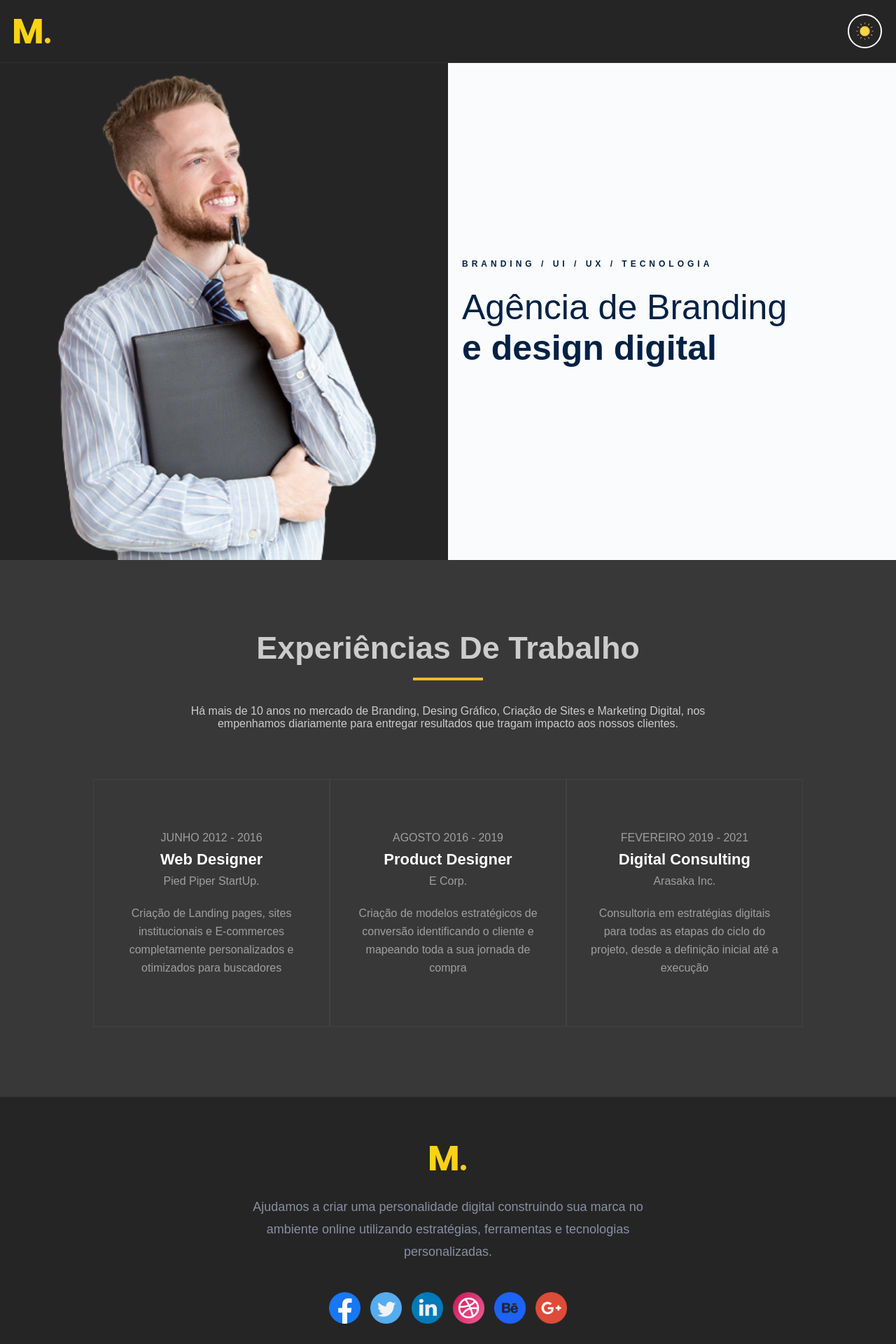
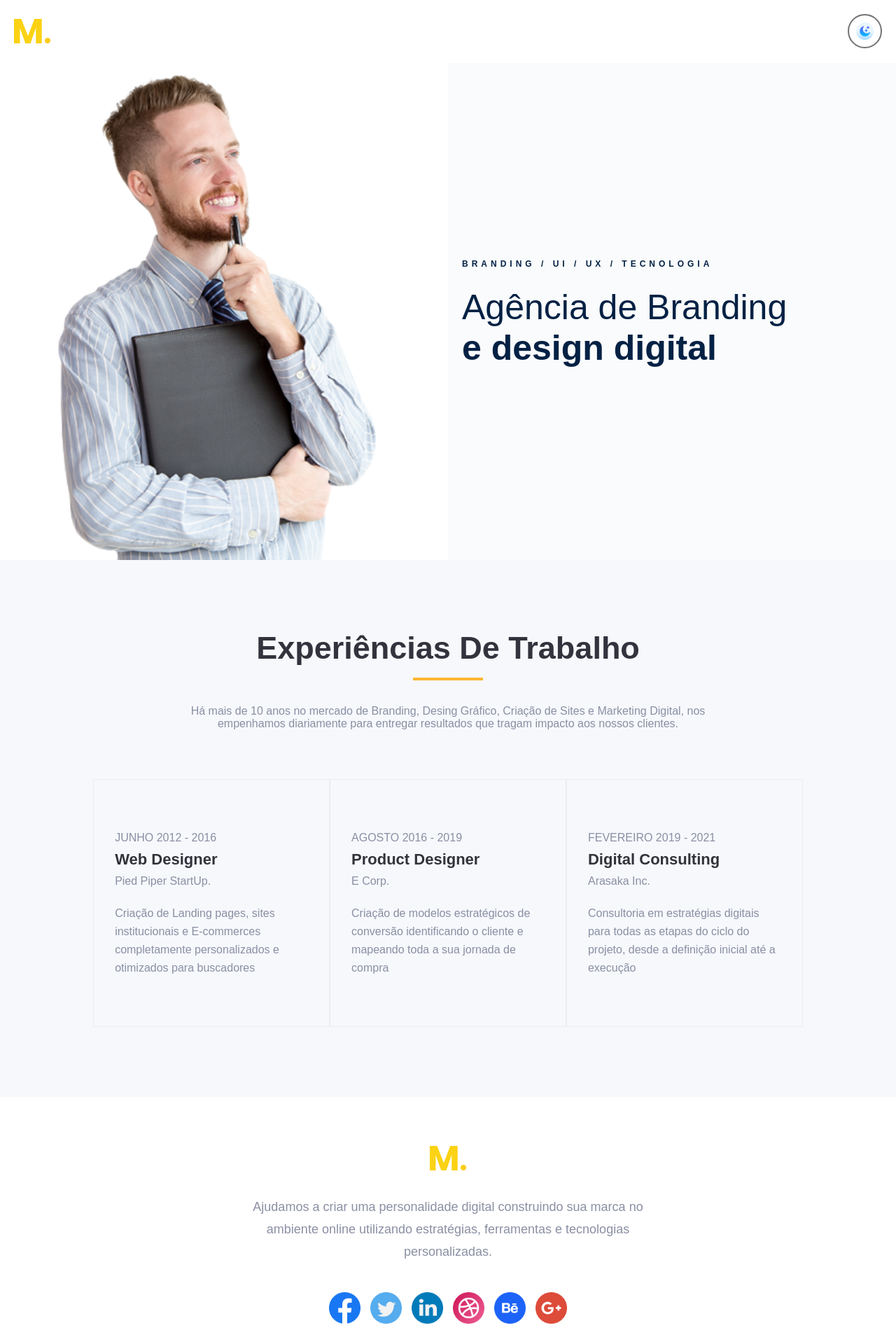
Before and after one commit to Andresa-Alves-Ribeiro/agencia-design-digital, a React (Create React App) app: page / in a window 1280 px wide. Shown: the top 1920 px of the page at 70% size. Built offline with nearby package versions, Linux system fonts and the light colour scheme.

Commit message:
Funcionalidade modo escuro e claro finalizada

```diff
--- a/src/App.js
+++ b/src/App.js
@@ -1,18 +1,24 @@
+import { useState } from 'react';
 import './App.css';
 import Banner from './components/Banner/Banner';
 import ExperienciaTrabalho from './components/ExperienciaTrabalho/ExperienciaTrabalho';
 import Rodape from './components/Rodape/Rodape';
 import Topo from './components/Topo/Topo';
 
-function App() {
+export default function App() {
+
+  const [ehTemaEscuro, setTemaEscuro] = useState(false)
+
+  const alterarTema = () => {
+    setTemaEscuro(!ehTemaEscuro)
+  }
+
   return (
-    <div className="App">
-      <Topo />
-      <Banner />
-      <ExperienciaTrabalho />
-      <Rodape />
-    </div>
+    <main>
+      <Topo alterarTema={alterarTema} ehTemaEscuro={ehTemaEscuro} />
+      <Banner ehTemaEscuro={ehTemaEscuro} />
+      <ExperienciaTrabalho ehTemaEscuro={ehTemaEscuro} />
+      <Rodape ehTemaEscuro={ehTemaEscuro} />
+    </main>
   );
 }
-
-export default App;
--- a/src/components/Banner/Banner.jsx
+++ b/src/components/Banner/Banner.jsx
@@ -1,9 +1,9 @@
 import './style.css';
 
-function Banner() {
+function Banner(props) {
     return (
         <section id='secao-banner'>
-            <div id="imagemDeFundo" className="fundo-modo-escuro"></div>
+            <div id="imagemDeFundo" className={props.ehTemaEscuro ? 'fundo-modo-escuro' : 'fundo-modo-claro'}></div>
             <div className='texto-banner'>
                 <p>BRANDING / UI / UX / TECNOLOGIA</p>
                 <h2>Agência de Branding</h2>
--- a/src/components/Card/Card.jsx
+++ b/src/components/Card/Card.jsx
@@ -1,8 +1,9 @@
-import './style.css';
+import "./style.css";
 
-function Card(props) {
+export default function Card(props) {
+
     return (
-        <div id="card" className="card-modo-escuro">
+        <div id="card" className={props.ehTemaEscuro ? 'card-modo-escuro' : 'card-modo-claro'}>
             <p className="primeiroParagrafo">{props.data}</p>
             <h4>{props.titulo}</h4>
             <p className="segundoParagrafo">{props.empresa}</p>
@@ -10,5 +11,3 @@ function Card(props) {
         </div>
     );
 }
-
-export default Card;
--- a/src/components/Card/style.css
+++ b/src/components/Card/style.css
@@ -3,11 +3,10 @@
   padding: 70px 30px;
   display: flex;
   flex-direction: column;
-  text-align: center;
   cursor: pointer;
 }
 
-#card:hover {
+#card:hover{
   background-color: #feb633;
   transition: all 1s;
 }
@@ -27,24 +26,24 @@
   border: 1px solid #edecec;
 }
 
-.card-modo-escuro {
-  border: 1px solid #ffffff0d;
-}
-
 .card-modo-claro h4 {
   color: #32333a;
-}
-
-.card-modo-escuro h4 {
-  color: #ffffff;
 }
 
 .card-modo-claro p {
   color: #8a8fa3;
 }
 
+.card-modo-escuro {
+  border: 1px solid #ffffff0d;
+}
+
+.card-modo-escuro h4{
+  color: #ffffff;
+}
+
 .card-modo-escuro p {
-  color: #9f9f9f;
+  color: #9F9F9F;
 }
 
 .primeiroParagrafo {
--- a/src/components/ExperienciaTrabalho/ExperienciaTrabalho.jsx
+++ b/src/components/ExperienciaTrabalho/ExperienciaTrabalho.jsx
@@ -1,10 +1,10 @@
 import Card from '../Card/Card';
 import './style.css';
 
-function ExperienciaTrabalho() {
+function ExperienciaTrabalho(props) {
     return (
-        <section id="secaoExpDeTrab" className="secao-modo-escuro">
-            <div id="container-texto" className="container-texto-modo-escuro">
+        <section id="secaoExpDeTrab" className={props.ehTemaEscuro ? 'secao-modo-escuro' : 'secao-modo-claro'}>
+            <div id="container-texto" className={props.ehTemaEscuro ? "container-texto-modo-escuro" : "container-texto-modo-claro"}>
                 <h2>Experiências De Trabalho</h2>
                 <p>Há mais de 10 anos no mercado de Branding, Desing Gráfico, Criação de
                     Sites e Marketing Digital, nos empenhamos diariamente para entregar
--- a/src/components/Rodape/Rodape.jsx
+++ b/src/components/Rodape/Rodape.jsx
@@ -7,9 +7,9 @@ import Dribble from '../../assets/dribble.png';
 import Behance from '../../assets/behance.png';
 import Google from '../../assets/google-plus.png';
 
-export default function Rodape() {
+export default function Rodape(props) {
     return (
-        <footer className='rodape-modo-escuro'>
+        <footer className={props.ehTemaEscuro ? 'rodape-modo-escuro' : 'rodape-modo-claro'}>
             <img src={Logo} alt='Logo agencia' className='logo'></img>
 
             <p className="paragrafo">Ajudamos a criar uma personalidade digital construindo sua marca no ambiente online
@@ -24,7 +24,7 @@ export default function Rodape() {
                 <img src={Google} alt='ícone' />
             </div>
 
-            <p className="copyright-modo-escuro">Copyright 2022 © <span>Andresa A Ribeiro</span></p>
+            <p className={props.ehTemaEscuro ? "copyright-modo-escuro" : "copyright-modo-claro"}>Copyright 2022 © <span>Andresa A Ribeiro</span></p>
         </footer>
     );
 }
--- a/src/components/Topo/Topo.jsx
+++ b/src/components/Topo/Topo.jsx
@@ -3,13 +3,13 @@ import Logo from '../../assets/logo.png';
 import Moon from '../../assets/moon.png';
 import Sun from '../../assets/sun.png';
 
-function Topo() {
+function Topo(props) {
     return (
-        <header className="topo-modo-escuro">
+        <header className={props.ehTemaEscuro ? "topo-modo-escuro" : "topo-modo-claro"}>
             <img src={Logo} alt='Logo barbearia' className='logo'></img>
 
-            <button className="btn-modo-escuro">
-                <img src={Sun} alt='ícone' className="btn-icone" />
+            <button onClick={props.alterarTema} className={props.ehTemaEscuro ? 'btn-modo-escuro' : 'btn-modo-claro'}>
+                <img src={props.ehTemaEscuro ? Sun : Moon} alt='ícone' className="btn-icone" />
             </button>
         </header>
     );
```
